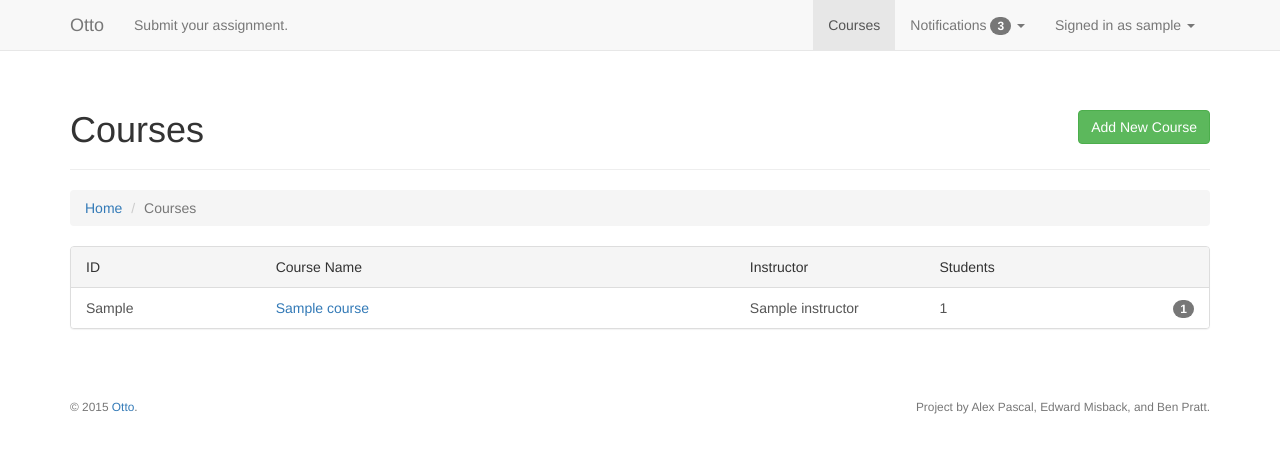
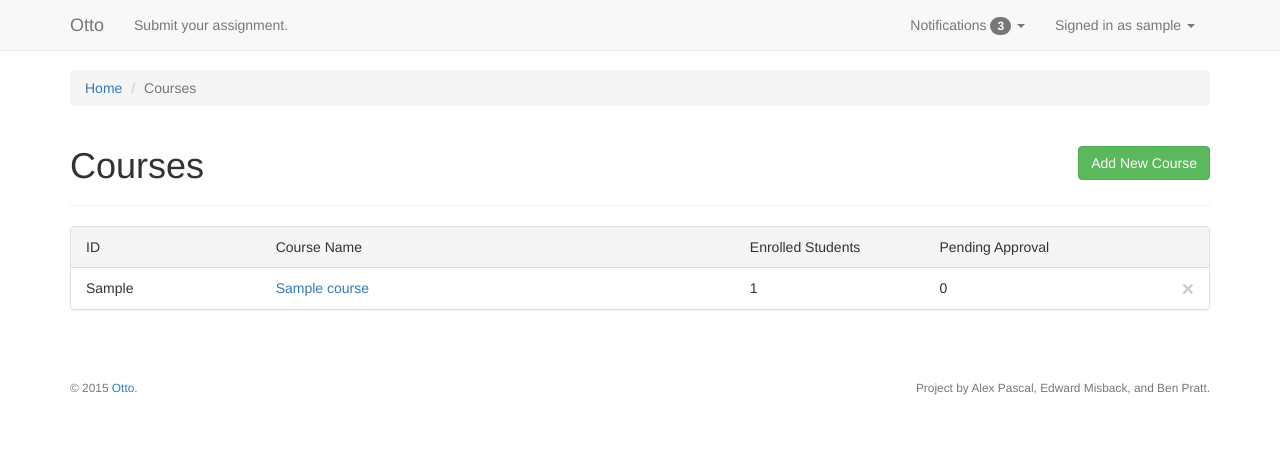
Before and after one commit to elmisback/otto, a Django app: template otto_pkg/templates/courses.html in a window 1280 px wide. Shown: the top 453 px of the page. Run offline with Django 3.2, Linux system fonts and the light colour scheme; the template is opened without the code that fills it: most values are stand-ins (such as "Sample title", 1, 10 or a date in 2020); parts of the project's set-up code (start-up, migrations or seed data) failed here and were passed over; some libraries are stand-ins or nearby versions.

Commit message:
Modified courses UI, restructured for AJAX requests

```diff
--- a/otto_pkg/otto/urls.py
+++ b/otto_pkg/otto/urls.py
@@ -1,9 +1,11 @@
 from django.conf.urls.defaults import *
-from otto.views import index, login, register
+import views
 
-urlpatterns = patterns('',
-                url(r'^$', login),
-                url(r'^index$', index),
-                url(r'^login$', login),
-                url(r'^register$', register),
-                )
+urlpatterns = patterns(
+    '',
+    url(r'^$', views.login),
+    url(r'^index$', views.index),
+    url(r'^courses$', views.courses),
+    url(r'^login$', views.login),
+    url(r'^register$', views.register),
+)
--- /dev/null
+++ b/otto_pkg/templates/base.html
@@ -0,0 +1,69 @@
+<!DOCTYPE html>
+<html lang="en">
+    <head>
+        <meta charset="utf-8">
+        <meta http-equiv="X-UA-Compatible" content="IE=edge">
+        <meta name="viewport" content="width=device-width, initial-scale=1">
+        <title>Otto</title>
+
+        <!-- Bootstrap -->
+        <link href="/css/bootstrap.min.css" rel="stylesheet">
+        <link href="/css/style.css" rel="stylesheet">
+
+        <!-- HTML5 shim and Respond.js for IE8 support of HTML5 elements and media queries -->
+        <!-- WARNING: Respond.js doesn't work if you view the page via file:// -->
+        <!--[if lt IE 9]>
+        <script src="https://oss.maxcdn.com/html5shiv/3.7.2/html5shiv.min.js"></script>
+        <script src="https://oss.maxcdn.com/respond/1.4.2/respond.min.js"></script>
+        <![endif]-->
+        </head>
+    <body>
+        <nav class="navbar navbar-default navbar-fixed-top">
+            <div class="container">
+                <div class="navbar-header navbar-left">
+                    <button type="button" class="navbar-toggle collapsed" data-toggle="collapse" data-target="#navbar" aria-expanded="false" aria-controls="navbar">
+                        <span class="sr-only">Toggle navigation</span>
+                        <span class="icon-bar"></span>
+                        <span class="icon-bar"></span>
+                        <span class="icon-bar"></span>
+                    </button>
+                    <a class="navbar-brand" href="index.html">Otto</a>
+                    <p class="navbar-text navbar-description">Submit your assignment.</p>
+                </div><!-- .navbar-header .navbar-left -->
+                <div class="navbar-collapse collapse navbar-right">
+                    <ul class="nav navbar-nav">
+                        <li class="dropdown">
+                            <a href="#" class="dropdown-toggle" data-toggle="dropdown" role="button" aria-expanded="false">
+                                Notifications <span class="badge">3</span> <span class="caret"></span></span>
+                            </a>
+                            <ul class="dropdown-menu" role="menu">
+                                <li><a href="#"><span class="text-primary">Assignment 2</span> has been posted in <span class="text-primary">Data Structures</span>. &nbsp;<small class="text-muted">3h ago</small></a></li>
+                                <li><a href="#"><span class="text-primary">Edward Misback</span> has commented on <span class="text-primary">Assignment 1</span> in <span class="text-primary">Data Structures</span>. &nbsp;<small class="text-muted">5h ago</small></a></li>
+                                <li><a href="#"><span class="text-primary">Assignment 1</span> is due tomorrow. &nbsp;<small class="text-muted">6h ago</small></a></li>
+                                <li class="divider"></li>
+                                <li><a href="#">Clear all notifications</a></li>
+                            </ul>
+                        </li>
+                        <li class="dropdown">
+                            <a href="#" class="dropdown-toggle" data-toggle="dropdown" role="button" aria-expanded="false">
+                                Signed in as {{ user_name }} <span class="caret"></span></span>
+                            </a>
+                            <ul class="dropdown-menu" role="menu">
+                                <li><a href="#">Settings</a></li>
+                                <li><a href="{{ logout_url }}">Sign out</a></li>
+                            </ul>
+                        </li>
+                    </ul><!-- .nav .navbar-nav -->
+                </div><!-- .navbar-collapse .collapse .navbar-right -->
+            </div><!-- .container -->
+        </nav><!-- .navbar .navbar-default -->
+
+        {% block body %}{% endblock %}
+
+        <!-- jQuery (necessary for Bootstrap's JavaScript plugins) -->
+        <script src="https://ajax.googleapis.com/ajax/libs/jquery/1.11.2/jquery.min.js"></script>
+        <!-- Include all compiled plugins (below), or include individual files as needed -->
+        <script src="js/bootstrap.min.js"></script>
+        <script src="js/courses.js"></script>
+    </body>
+</html>
--- a/otto_pkg/templates/courses.html
+++ b/otto_pkg/templates/courses.html
@@ -1,97 +1,58 @@
-<!DOCTYPE html>
-<html lang="en">
-	<head>
-		<meta charset="utf-8">
-		<meta http-equiv="X-UA-Compatible" content="IE=edge">
-		<meta name="viewport" content="width=device-width, initial-scale=1">
-		<title>Otto</title>
+{% extends 'base.html' %}
 
-		<!-- Bootstrap -->
-		<link href="/css/bootstrap.min.css" rel="stylesheet">
-		<link href="/css/style.css" rel="stylesheet">
+{% block body %}
 
-		<!-- HTML5 shim and Respond.js for IE8 support of HTML5 elements and media queries -->
-		<!-- WARNING: Respond.js doesn't work if you view the page via file:// -->
-		<!--[if lt IE 9]>
-		<script src="https://oss.maxcdn.com/html5shiv/3.7.2/html5shiv.min.js"></script>
-		<script src="https://oss.maxcdn.com/respond/1.4.2/respond.min.js"></script>
-		<![endif]-->
-		</head>
-	<body>
-		<nav class="navbar navbar-default navbar-fixed-top">
 <div class="container">
-				<div class="navbar-header navbar-left">
-					<button type="button" class="navbar-toggle collapsed" data-toggle="collapse" data-target="#navbar" aria-expanded="false" aria-controls="navbar">
-						<span class="sr-only">Toggle navigation</span>
-						<span class="icon-bar"></span>
-						<span class="icon-bar"></span>
-						<span class="icon-bar"></span>
-					</button>
-					<a class="navbar-brand" href="index.html">Otto</a>
-					<p class="navbar-text navbar-description">Submit your assignment.</p>
-				</div><!-- .navbar-header .navbar-left -->
-				<div class="navbar-collapse collapse navbar-right">
-					<ul class="nav navbar-nav">
-						<li class="active"><a href="courses.html">Courses</a></li>
-						<li class="dropdown">
-							<a href="#" class="dropdown-toggle" data-toggle="dropdown" role="button" aria-expanded="false">
-								Notifications <span class="badge">3</span> <span class="caret"></span></span>
-							</a>
-							<ul class="dropdown-menu" role="menu">
-								<li><a href="#"><span class="text-primary">Assignment 2</span> has been posted in <span class="text-primary">Data Structures</span>. &nbsp;<small class="text-muted">3h ago</small></a></li>
-								<li><a href="#"><span class="text-primary">Edward Misback</span> has commented on <span class="text-primary">Assignment 1</span> in <span class="text-primary">Data Structures</span>. &nbsp;<small class="text-muted">5h ago</small></a></li>
-								<li><a href="#"><span class="text-primary">Assignment 1</span> is due tomorrow. &nbsp;<small class="text-muted">6h ago</small></a></li>
-								<li class="divider"></li>
-								<li><a href="#">Clear all notifications</a></li>
-							</ul>
-						</li>
-						<li class="dropdown">
-							<a href="#" class="dropdown-toggle" data-toggle="dropdown" role="button" aria-expanded="false">
-                                Signed in as {{user_name}} <span class="caret"></span></span>
-							</a>
-							<ul class="dropdown-menu" role="menu">
-								<li><a href="#">Settings</a></li>
-                                <li><a href="{{logout_url}}">Sign out</a></li>
-							</ul>
-						</li>
-					</ul><!-- .nav .navbar-nav -->
-				</div><!-- .navbar-collapse .collapse .navbar-right -->
-			</div><!-- .container -->
-		</nav><!-- .navbar .navbar-default -->
-		<div class="container">
-			<div class="page-header">
-				<h1>Courses <button type="button" class="btn btn-success pull-right" data-toggle="modal" data-target="#addNewCourseModal">Add New Course</button></h1>
-			</div><!-- .page-header -->
 	<ol class="breadcrumb">
 		<li><a href="#">Home</a></li>
 		<li class="active">Courses</li>
 	</ol><!-- .breadcrumb -->
+	<div class="page-header">
+		<h1>Courses <button type="button" class="btn btn-success pull-right" data-toggle="modal" data-target="#addNewCourseModal">Add New Course</button></h1>
+	</div><!-- .page-header -->
 	<div class="panel panel-default">
 		<div class="panel-heading">
 			<div class="row">
 				<div class="col-xs-2">ID</div>
 				<div class="col-xs-5">Course Name</div>
-						<div class="col-xs-2">Instructor</div>
-						<div class="col-xs-2">Students</div>
+				<div class="col-xs-2">Enrolled Students</div>
+				<div class="col-xs-2">Pending Approval</div>
 			</div><!-- .row -->
 		</div><!-- .panel-heading -->
-				<div class="list-group">
+		<div class="list-group course-list">
+			{% if courses %}
                 {% for course in courses %}
-                    <a href="#{{course.id_str}}" class="list-group-item">
+                <div class="list-group-item course" id="course-{{ course.id_str }}">
 					<div class="row">
-                            <div class="col-xs-2">{{course.id_str}}</div>
-                            <div class="col-xs-5">
-                                <span class="text-primary">{{course.title}}</span>
+                        <div class="col-xs-2 attr-course-id">
+                        	<!-- div for easier double click selection -->
+                        	<div>{{ course.id_str }}</div>
                         </div>
-                            <div class="col-xs-2">{{course.instructors|join:", " }}
+                        <div class="col-xs-5 attr-course-name">
+                            <a href="#" title="{{ course.title }}">{{ course.title }}</a>
                         </div>
-                            <div class="col-xs-2">{{course.students|length}}
+                        <div class="col-xs-2 attr-course-enrolled">
+                        	{{ course.students|length }}
                         </div>
-                            <div class="col-xs-1 text-right"><span class="badge">{{course.notifications|length}}</span>
+                        <div class="col-xs-2 attr-course-pending">
+                        	0
+                        </div>
+                        <div class="col-xs-1 attr-course-remove text-right">
+                        	<form class="removeCourse" method="post" action="/courses">
+                        		{% csrf_token %}
+                        		<input type="hidden" name="action" value="removeCourse">
+                        		<input type="hidden" name="course_id" value="{{ course.id_str }}">
+                        		<button type="submit" class="close course-remove" aria-label="Close"><span aria-hidden="true">&times;</span></button>
+                        	</form>
                         </div>
 					</div><!-- .row -->
-                    </a><!-- .list-group-item -->
+                </div><!-- .list-group-item -->
                 {% endfor %}
+            {% else %}
+            	<div class="list-group-item" id="course-none">
+            		<p>You are not enrolled in any courses yet.</p>
+            	</div><!-- .list-group-item -->
+            {% endif %}
 		</div><!-- .list-group -->
 	</div><!-- .panel .panel-default -->
 	<div class="row">
@@ -107,10 +68,11 @@
 <div class="modal fade" id="addNewCourseModal" tabindex="-1" role="dialog" aria-labelledby="addNewCourseModal" aria-hidden="true">
 	<div class="modal-dialog">
 		<div class="modal-content">
-                    <form method="post" action="/index">{% csrf_token %}
+            <form method="post" action="/index">
+            	{% csrf_token %}
 				<div class="modal-header">
 					<button type="button" class="close" data-dismiss="modal" aria-label="Close"><span aria-hidden="true">&times;</span></button>
-						<h4 class="modal-title" id="myModalLabel">Add New Course</h4>
+					<h4 class="modal-title">Add New Course</h4>
 				</div><!-- .modal-header -->
 				<div class="modal-body">
 						<div class="form-group">
@@ -123,14 +85,9 @@
 					<button type="button" class="btn btn-default" data-dismiss="modal">Cancel</button>
 					<button type="submit" class="btn btn-success">Add Course</button>
 				</div><!-- .modal-footer -->
-                    </form>{% csrf_token %}
+            </form>
 		</div><!-- .modal-content -->
 	</div><!-- .model-dialog -->
 </div><!-- .modal -->
 
-		<!-- jQuery (necessary for Bootstrap's JavaScript plugins) -->
-		<script src="https://ajax.googleapis.com/ajax/libs/jquery/1.11.2/jquery.min.js"></script>
-		<!-- Include all compiled plugins (below), or include individual files as needed -->
-		<script src="js/bootstrap.min.js"></script>
-	</body>
-</html>
+{% endblock body %}
--- a/otto_pkg/templates/css/style.css
+++ b/otto_pkg/templates/css/style.css
@@ -1,3 +1,7 @@
+* {
+    -webkit-font-smoothing: antialiased;
+}
+
 body {
 	padding-top: 70px;
 }
--- /dev/null
+++ b/otto_pkg/templates/js/courses.js
@@ -0,0 +1,6 @@
+jQuery(document).ready(function($){
+    // $('.course-remove').on('click',function(){
+    //     $courseID = $(this).parent().find('.attr-course-id div').text();
+    //     $response = $.post( '/courses', { 'course_id': $courseID } ).done( function(){ alert('done'); });
+    // });
+});
```
Also changed, not shown: otto_pkg/otto/views.py (+95 -32 lines). Lines whose indentation alone changed are shown as unchanged.
